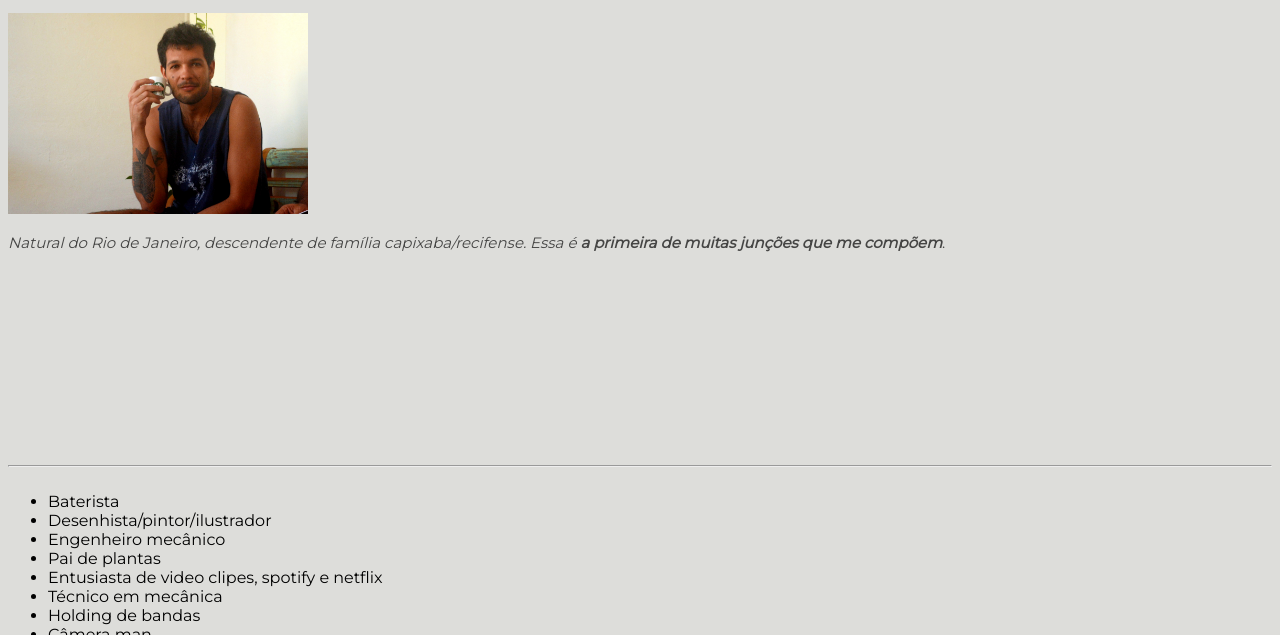
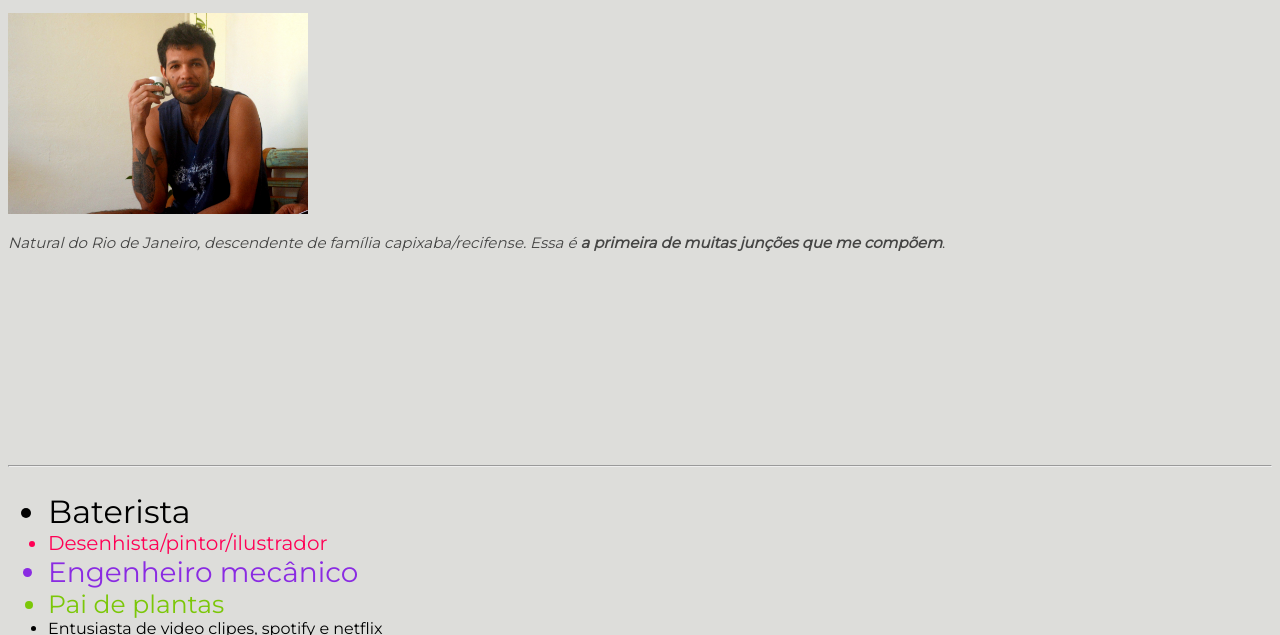
Before and after one commit to luiz4lves/luiz4lves.github.io, a plain HTML site: page index.html in a window 1280 px wide. Shown: the part 162-797 px from the top of the page. Drawn offline with Linux system fonts and the light colour scheme; a web font is replaced by a local one.

Commit message:
Estilização da lista

```diff
--- a/index.html
+++ b/index.html
@@ -22,6 +22,29 @@
             text-align: left;
             color: rgba(0, 0, 0, 0.685);
             }
+
+        .baterista {
+            font-size: 32px;
+            color: black;
+        }
+
+        .desenhista {
+            font-size: 20px;
+            color: rgb(255, 0, 85);
+        }
+
+        .engenheiro {
+            font-size: 28px;
+            color: blueviolet;
+        }
+
+        .paideplantas {
+            font-size: 25px;
+            color: rgb(123, 199, 8);
+        }
+
+
+
     </style>
 
 </head>
@@ -59,10 +82,10 @@
 
     <h6 id="s2"></h6>
     <ul>
-        <li>Baterista</li>
-        <li>Desenhista/pintor/ilustrador</li>
-        <li>Engenheiro mecânico</li>
-        <li>Pai de plantas</li>
+        <li class="baterista">Baterista</li>
+        <li class="desenhista">Desenhista/pintor/ilustrador</li>
+        <li class="engenheiro">Engenheiro mecânico</li>
+        <li class="paideplantas">Pai de plantas</li>
         <li>Entusiasta de video clipes, spotify e netflix</li>
         <li>Técnico em mecânica</li>
         <li>Holding de bandas</li>
```
